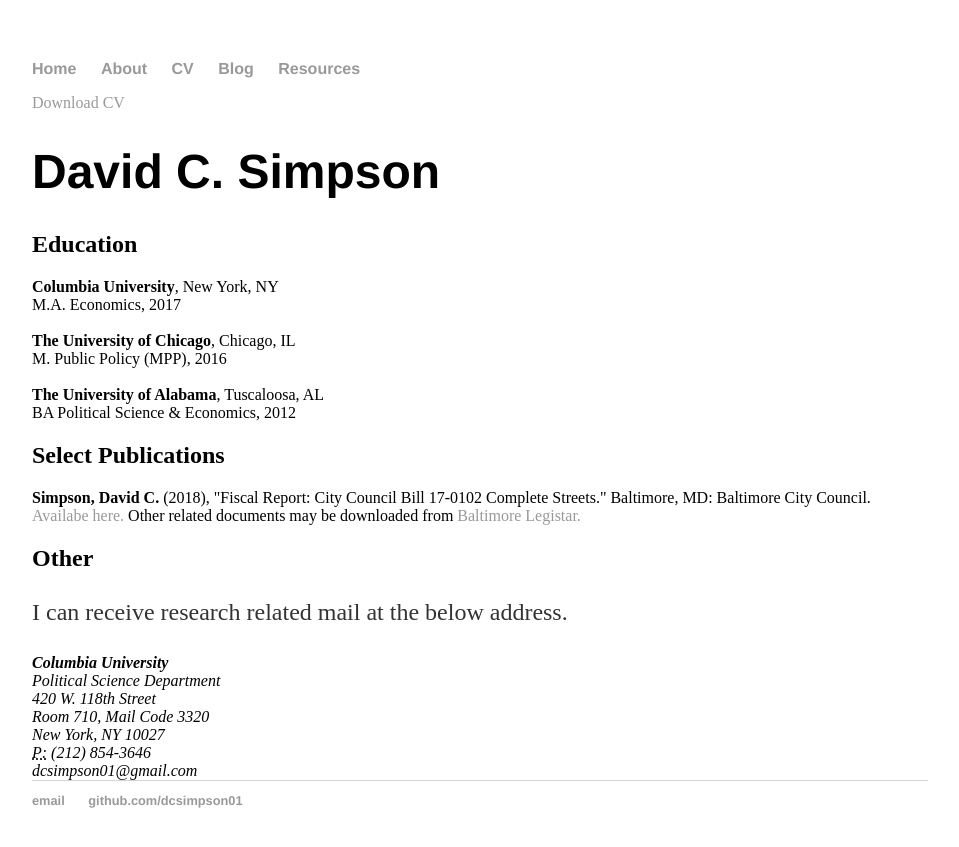
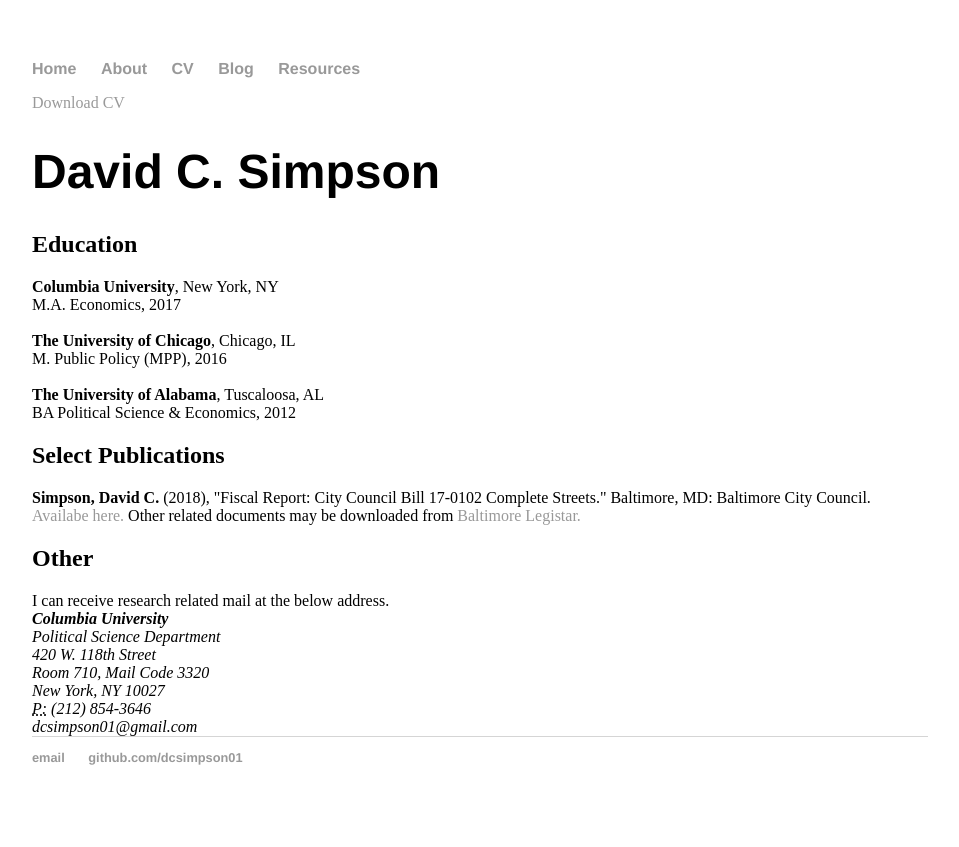
Before and after one commit to dcsimpson01/dcsimpson01.github.io, a Jekyll site: the page built from cv/index.html, in a window 1280 px wide. Shown: the top 847 px of the page, without its empty margins (160-1119 px from the left). Built offline with Jekyll 4.4.1, drawn with Linux system fonts in a browser that asks for light colours.

```diff
--- a/cv/index.html
+++ b/cv/index.html
@@ -23,7 +23,7 @@ title: David Simpson CV
 						downloaded from <a href="https://baltimore.legistar.com/LegislationDetail.aspx?ID=3105004&GUID=D84D8A72-1C20-494D-A909-7503F044A56F&Options=ID%7CText%7C&Search=complete+streets"> Baltimore Legistar.</a>
 
 		<h2>Other</h2>
-		<p> I can receive research related mail at the below address. </p>
+		I can receive research related mail at the below address.
 					<address>
 					<strong>Columbia University</strong><br>
 					Political Science Department<br>
```
